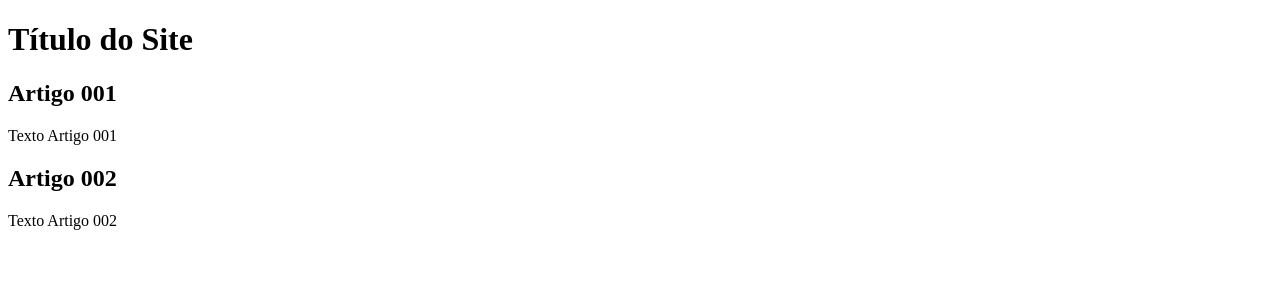
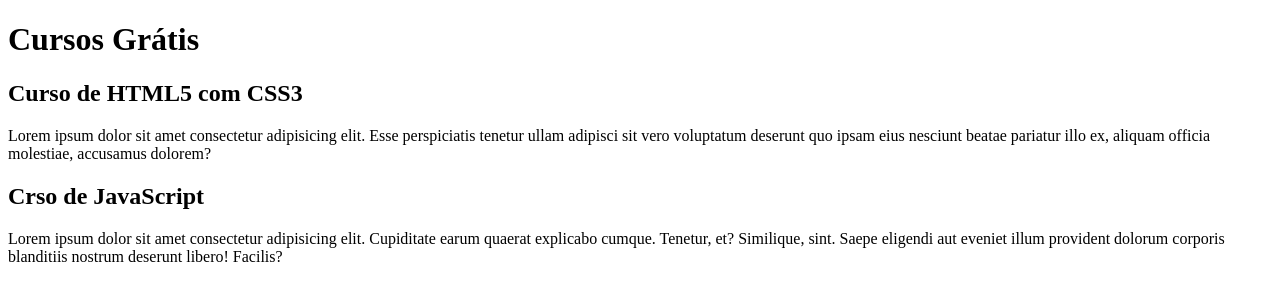
Before and after one commit to cristianofl/projeto-site, a plain HTML site: page index.html in a window 1280 px wide. Drawn offline with Linux system fonts and the light colour scheme.

Commit message:
comecei a escrever conteúdo

```diff
--- a/index.html
+++ b/index.html
@@ -8,15 +8,15 @@
 <body>
     <main>
         <header>
-            <h1>Título do Site</h1>
+            <h1>Cursos Grátis</h1>
         </header>
         <article>
-            <h2>Artigo 001</h2>
-            <p>Texto Artigo 001</p>
+            <h2>Curso de HTML5 com CSS3</h2>
+            <p>Lorem ipsum dolor sit amet consectetur adipisicing elit. Esse perspiciatis tenetur ullam adipisci sit vero voluptatum deserunt quo ipsam eius nesciunt beatae pariatur illo ex, aliquam officia molestiae, accusamus dolorem?</p>
         </article>
         <article>
-            <h2>Artigo 002</h2>
-            <p>Texto Artigo 002</p>
+            <h2>Crso de JavaScript</h2>
+            <p>Lorem ipsum dolor sit amet consectetur adipisicing elit. Cupiditate earum quaerat explicabo cumque. Tenetur, et? Similique, sint. Saepe eligendi aut eveniet illum provident dolorum corporis blanditiis nostrum deserunt libero! Facilis?</p>
         </article>
     </main>
 </body>
```
